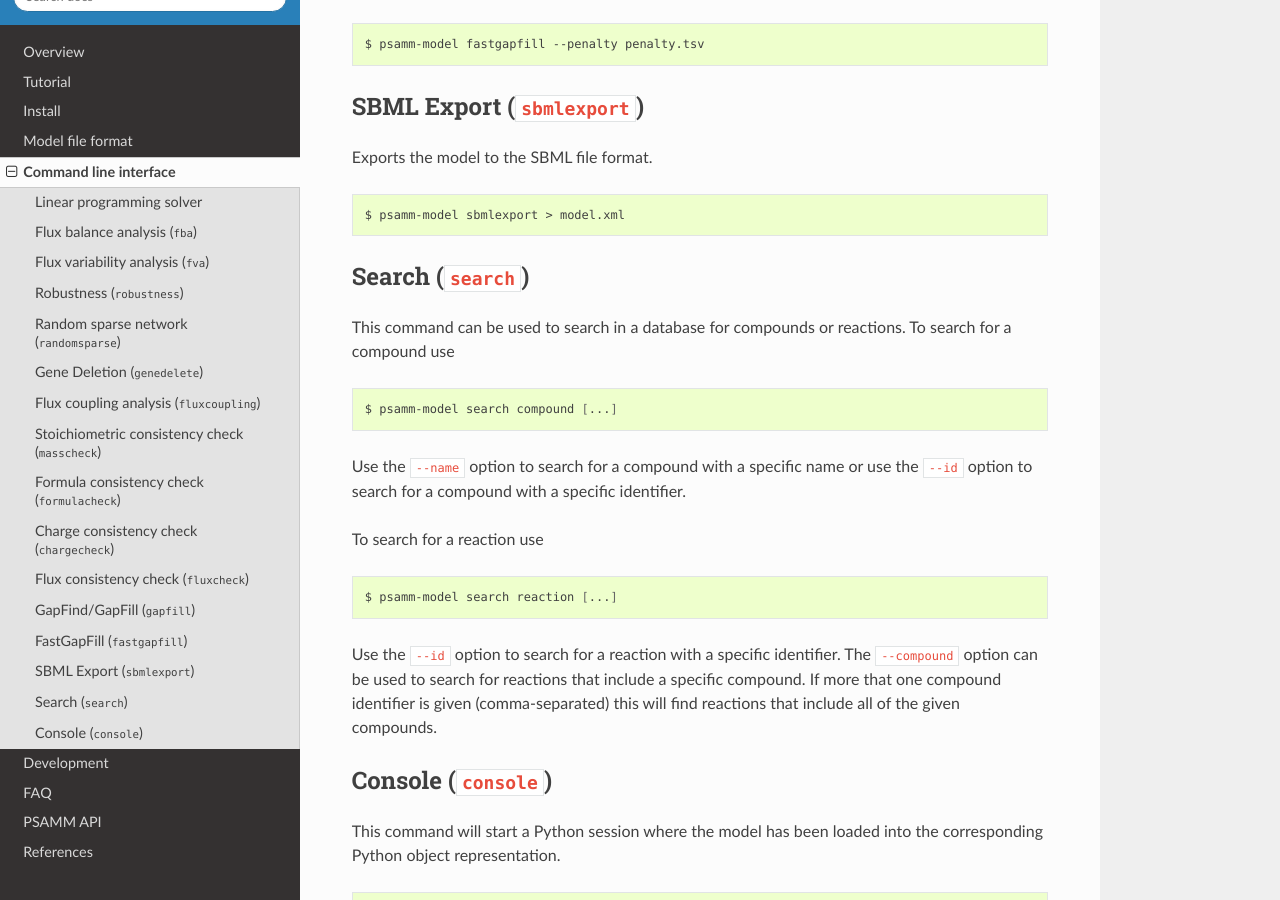
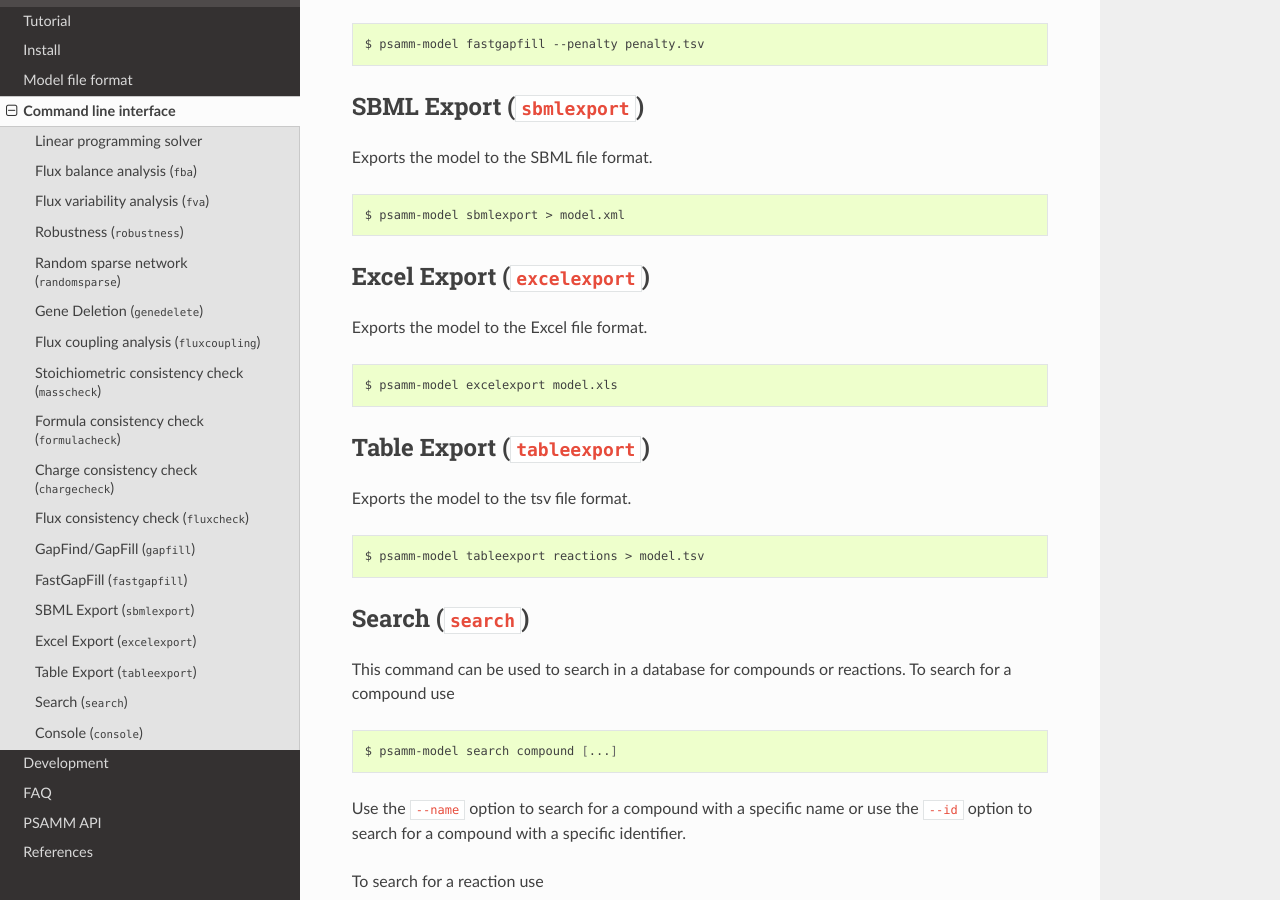
Before and after one commit to zhanglab/psamm, a Sphinx documentation site: the page built from docs/commands.rst, in a window 1280 px wide and 900 px high, scrolled down 7521 px. Built offline with Sphinx 7.4.7 and the Read the Docs theme 2.0.0, drawn with Linux system fonts in a browser that asks for light colours.

Commit message:
commands: Added information about tableexport and excelexport commands.

```diff
--- a/docs/commands.rst
+++ b/docs/commands.rst
@@ -389,6 +389,24 @@ Exports the model to the SBML file format.
 
     $ psamm-model sbmlexport > model.xml
 
+Excel Export (``excelexport``)
+-----------------------------
+
+Exports the model to the Excel file format.
+
+.. code-block:: shell
+
+    $ psamm-model excelexport model.xls
+
+Table Export (``tableexport``)
+-----------------------------
+
+Exports the model to the tsv file format.
+
+.. code-block:: shell
+
+    $ psamm-model tableexport reactions > model.tsv
+
 Search (``search``)
 -------------------
 
```
